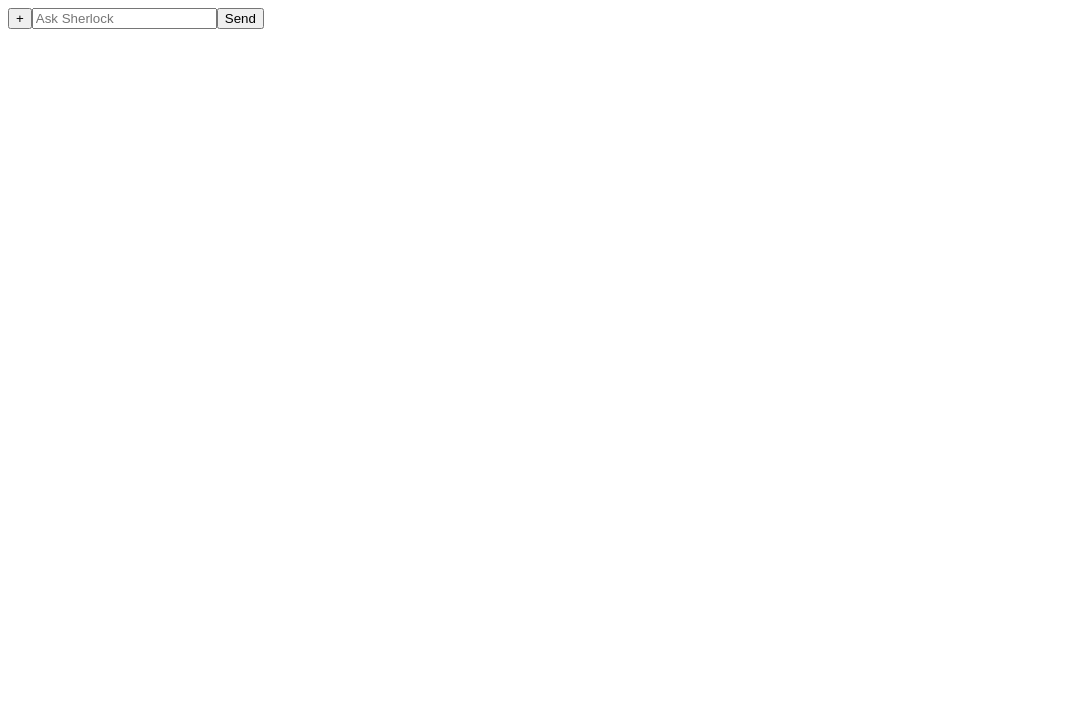
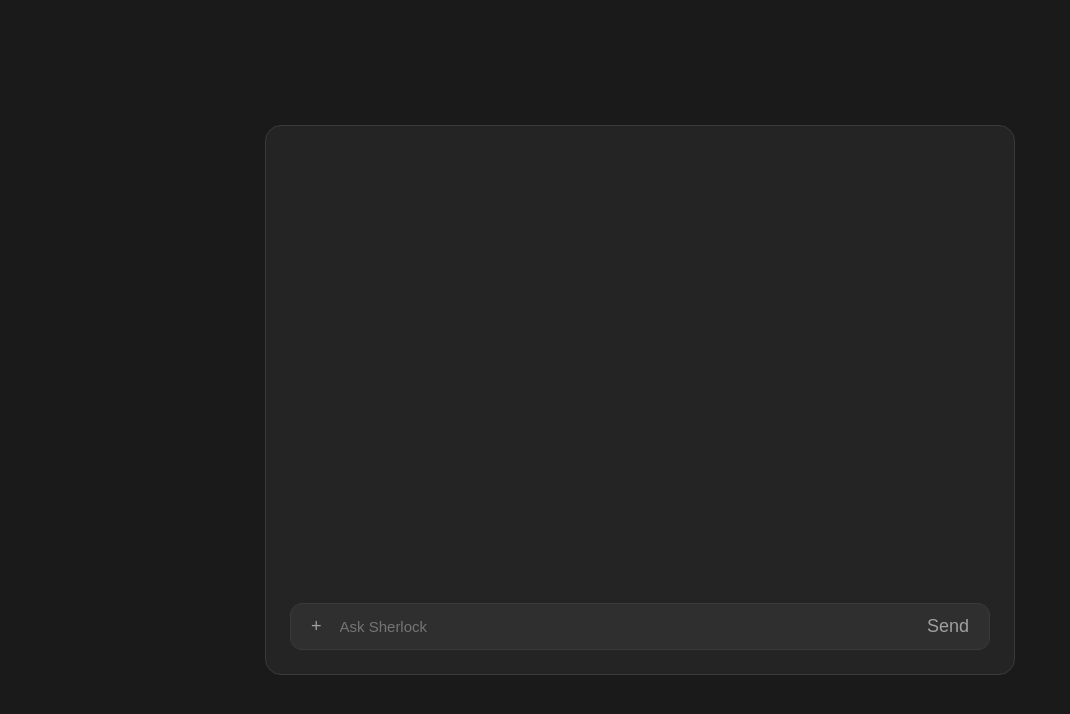
Before and after one commit to eddan99/Sherlock, a React app in the folder frontend/: page / in a window 1280 px wide. Shown: the top 714 px of the page, without its empty margins (0-1070 px from the left). Built offline with nearby package versions, Linux system fonts and the light colour scheme; the HTML template or start-up script is replaced by a standard one.

Commit message:
Started working on styling for chatinput and chatmessage

```diff
--- a/frontend/src/App.css
+++ b/frontend/src/App.css
@@ -0,0 +1,69 @@
+body {
+  margin: 0;
+  background: #1a1a1a;
+  display: flex;
+  justify-content: center;
+  align-items: center;
+  min-height: 100vh;
+}
+
+.app {
+  width: 700px;
+  max-width: 95vw;
+  background: #242424;
+  border: 1px solid #3a3a3a;
+  border-radius: 16px;
+  padding: 24px;
+  display: flex;
+  flex-direction: column;
+  justify-content: space-between;
+  gap: 16px;
+  min-height: 500px;
+}
+
+.messages {
+  flex: 1;
+  overflow-y: auto;
+  display: flex;
+  flex-direction: column;
+  gap: 8px;
+}
+
+.chat-input-wrapper {
+  display: flex;
+  align-items: center;
+  gap: 8px;
+  background: #2f2f2f;
+  border: 1px solid #3a3a3a;
+  border-radius: 12px;
+  padding: 8px 12px;
+}
+
+.chat-input {
+  flex: 1;
+  background: none;
+  border: none;
+  outline: none;
+  color: #e0e0e0;
+  font-size: 15px;
+}
+
+.upload-btn, .send-btn {
+  background: none;
+  border: none;
+  color: #a0a0a0;
+  cursor: pointer;
+  font-size: 18px;
+  padding: 4px 8px;
+  border-radius: 8px;
+}
+
+.upload-btn:hover, .send-btn:hover {
+  background: #3a3a3a;
+  color: #fff;
+}
+
+.send-btn:disabled {
+  opacity: 0.4;
+  cursor: not-allowed;
+}
--- a/frontend/src/App.jsx
+++ b/frontend/src/App.jsx
@@ -7,12 +7,14 @@ function App() {
   const [messages, setMessages] = useState([])
 
   return (
-    <>
-      {messages.map((msg, i) => (
-        <ChatMessage key={i} role={msg.role} text={msg.text} />
-      ))}
-      <ChatInput messages={messages} setMessages={setMessages} />
-    </>
+    <div className="app">
+      <div className="messages">
+        {messages.map((msg, i) => (
+          <ChatMessage key={i} role={msg.role} text={msg.text} />
+        ))}
+      </div>
+      <ChatInput setMessages={setMessages} />
+    </div>
   )
 }
 
--- a/frontend/src/components/ChatInput.jsx
+++ b/frontend/src/components/ChatInput.jsx
@@ -2,7 +2,7 @@
 import { useState, useRef } from "react"
 import { uploadDocument, queryDocument } from "../api"
 
-function ChatInput({ messages, setMessages }) {
+function ChatInput({ setMessages }) {
   const [input, setInput] = useState("")
   const fileRef = useRef(null)
   const [isLoading, setIsLoading] = useState(false)
@@ -28,16 +28,18 @@ function ChatInput({ messages, setMessages }) {
     }
 
   return (
-    <div>
+    <div className="chat-input-wrapper">
       <input type="file" accept=".pdf" onChange={handleFileUpload} ref={fileRef} hidden />
-      <button onClick={() => fileRef.current.click()}>+</button>
+      <button className="upload-btn" onClick={() => fileRef.current.click()}>+</button>
       <input
+        className="chat-input"
         type="text"
         placeholder="Ask Sherlock"
         value={input}
         onChange={(e) => setInput(e.target.value)}
+        onKeyDown={(e) => e.key === "Enter" && handleSend()}
       />
-      <button onClick={handleSend} disabled={isLoading}>
+      <button className="send-btn" onClick={handleSend} disabled={isLoading}>
         {isLoading ? "..." : "Send"}
       </button>
     </div>
```
